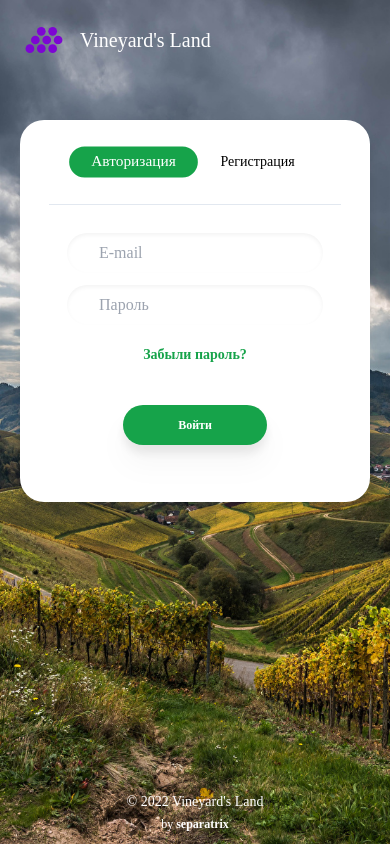
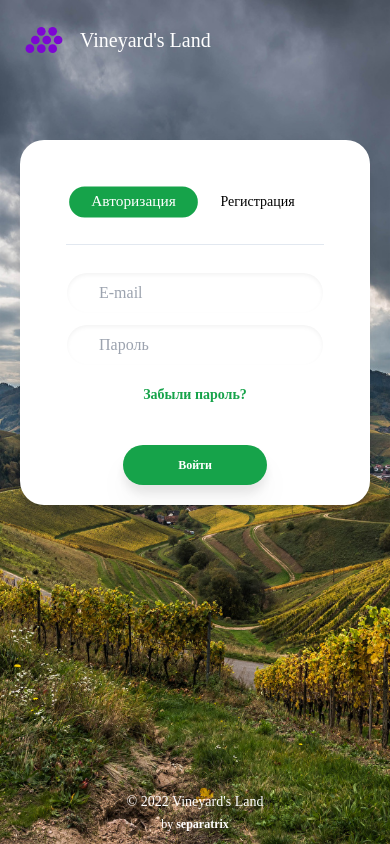
Before and after one commit to separatrixxx/vineyards-land, a React (Create React App) app: page / in a window 390 px wide. Built offline with nearby package versions, Linux system fonts and the light colour scheme.

Commit message:
Add files via upload

```diff
--- a/src/components/MainForms.js
+++ b/src/components/MainForms.js
@@ -3,8 +3,8 @@ import React from 'react';
 
 function MainForms () {
     return (
-        <div className="flex justify-center w-full h-1/2 lg:h-2/3 p-5 mt-5 md:mt-0 drop-shadow-xl">
-            <div className="flex flex-col items-center w-full md:w-2/3 lg:w-1/3 bg-white rounded-3xl">
+        <div className="flex justify-center w-full p-5 mt-10 md:mt-0 drop-shadow-xl">
+            <div className="flex flex-col justify-center items-center w-full md:w-2/3 lg:w-1/3 bg-white rounded-3xl p-5">
                 <div className="flex justify-center pt-7">
                     <h1 id="login_title" className="text-white text-sm md:text-lg bg-green-600 px-5 py-1 scale-110
                     rounded-full cursor-pointer transition-all duration-500 ease-in-out mr-1 md:mr-2">Авторизация</h1>
@@ -41,7 +41,7 @@ function MainForms () {
                         className="block shadow-inner md:w-96 h-10 w-64 mt-3 md:mt-7 rounded-full pl-8 p-3 outline-green-600
                             focus:outline-2 ease-in-out duration-300"
                         placeholder="Повторите пароль" type="text"/>
-                    <button id="registration_btn" className="md:w-48 w-36 h-10 rounded-full mt-10 md:mt-14 text-xs md:text-sm bg-green-600
+                    <button id="registration_btn" className="md:w-48 w-40 h-10 rounded-full mt-10 md:mt-14 text-xs md:text-sm bg-green-600
                     text-white drop-shadow-xl font-bold hover:scale-105 transition-all ease-in-out duration-300">
                         Зарегистрироваться
                     </button>
```
Also changed, not shown: src/App.js (line endings or trailing spaces), src/components/MainHeader.js (line endings or trailing spaces).
